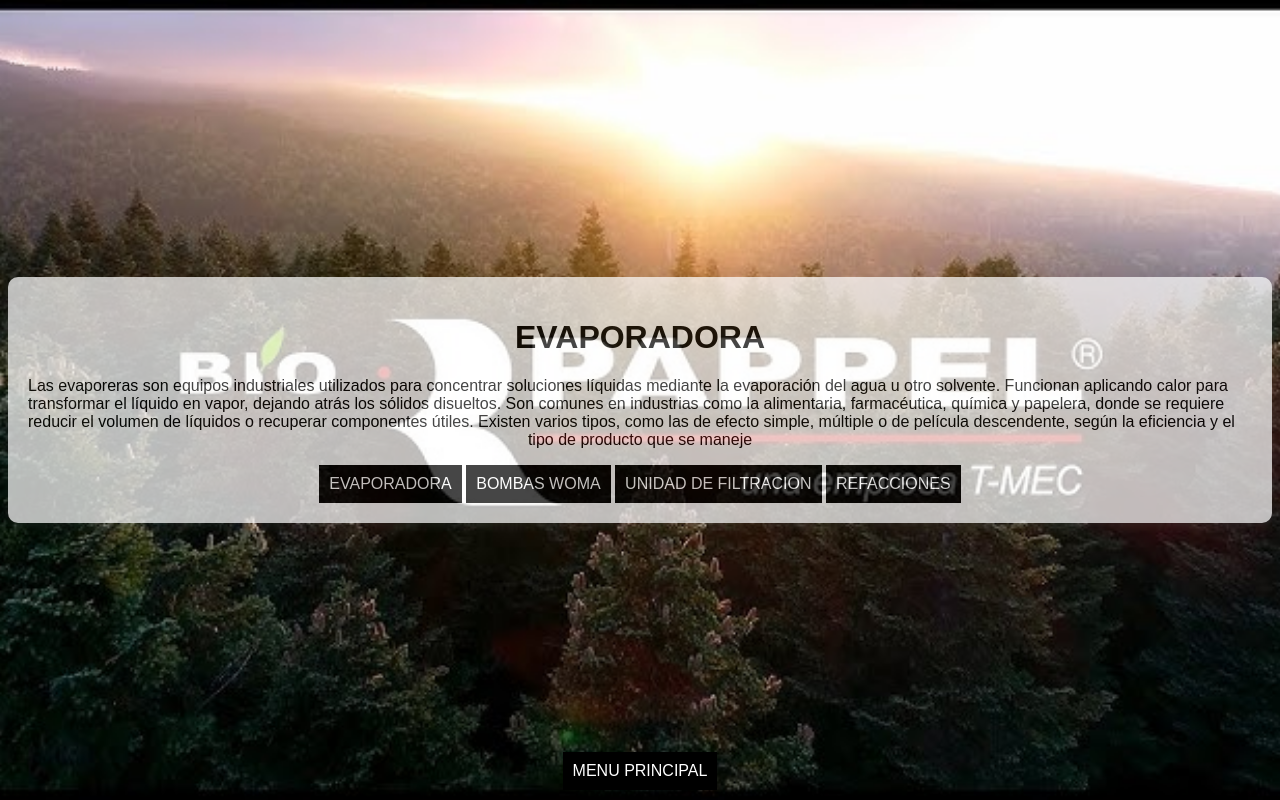
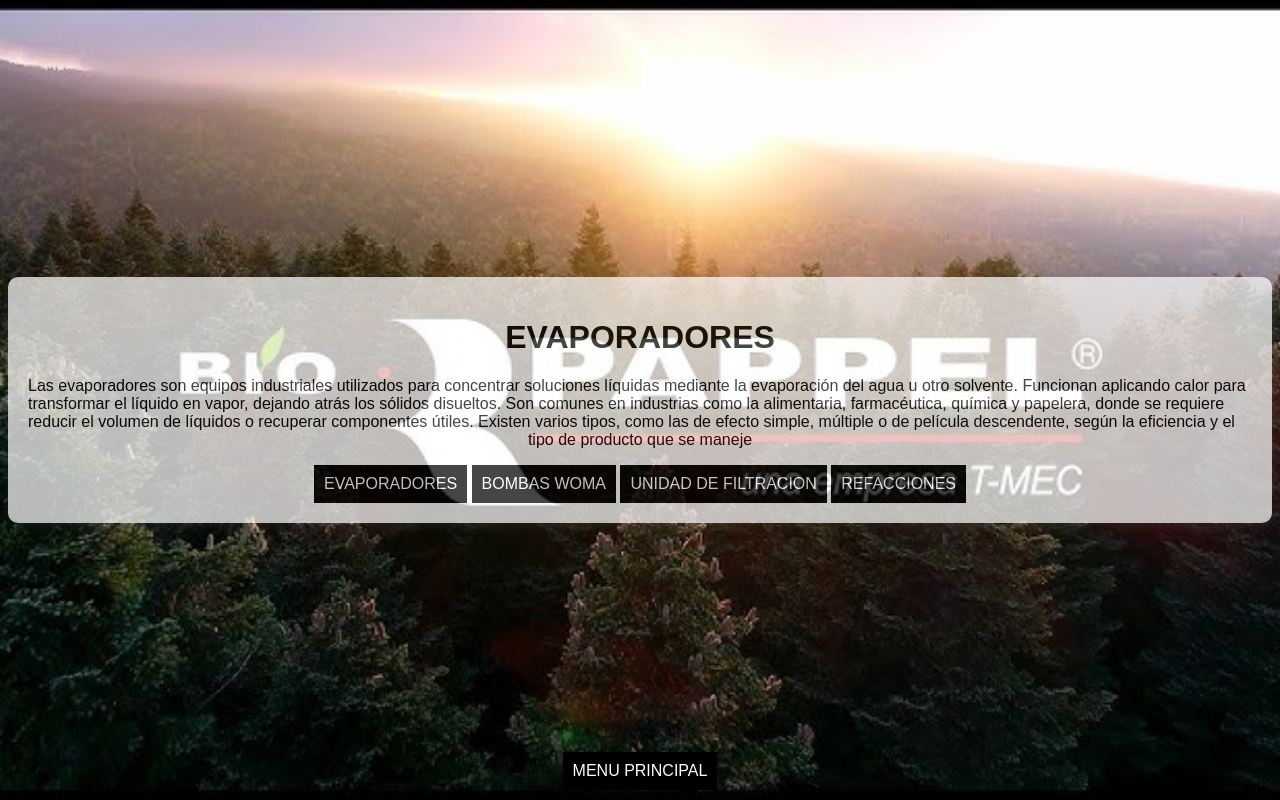
Before and after one commit to jesusraflo/jesusraflo.github.io, a plain HTML site: page Evaporeras.html in a window 1280 px wide. Drawn offline with Linux system fonts and the light colour scheme.

Commit message:
Update Evaporeras.html

```diff
--- a/Evaporeras.html
+++ b/Evaporeras.html
@@ -10,9 +10,9 @@
 
     <div class="contenedor">
 
-        <h1>EVAPORADORA</h1>
-            <p> Las evaporeras son equipos industriales utilizados para concentrar soluciones líquidas mediante la evaporación del agua u otro solvente. Funcionan aplicando calor para transformar el líquido en vapor, dejando atrás los sólidos disueltos. Son comunes en industrias como la alimentaria, farmacéutica, química y papelera, donde se requiere reducir el volumen de líquidos o recuperar componentes útiles. Existen varios tipos, como las de efecto simple, múltiple o de película descendente, según la eficiencia y el tipo de producto que se maneje</p>
-        <a href="manual de mantenimiento evaporadoras.html" class="boton-redireccion">EVAPORADORA</a>
+        <h1>EVAPORADORES</h1>
+            <p> Las evaporadores son equipos industriales utilizados para concentrar soluciones líquidas mediante la evaporación del agua u otro solvente. Funcionan aplicando calor para transformar el líquido en vapor, dejando atrás los sólidos disueltos. Son comunes en industrias como la alimentaria, farmacéutica, química y papelera, donde se requiere reducir el volumen de líquidos o recuperar componentes útiles. Existen varios tipos, como las de efecto simple, múltiple o de película descendente, según la eficiencia y el tipo de producto que se maneje</p>
+        <a href="manual de mantenimiento evaporadoras.html" class="boton-redireccion">EVAPORADORES</a>
         <a href="refacciones de evaporadora.html" class="boton-redireccion">BOMBAS WOMA</a>
          <a href="UNIDAD DE FILTRACION.html" class="boton-redireccion">UNIDAD DE FILTRACION</a>
          <a href="VALVULA FCV 20DE ALIMENTACION DE AGUA A CALDERA.html" class="boton-redireccion">REFACCIONES</a>
```
